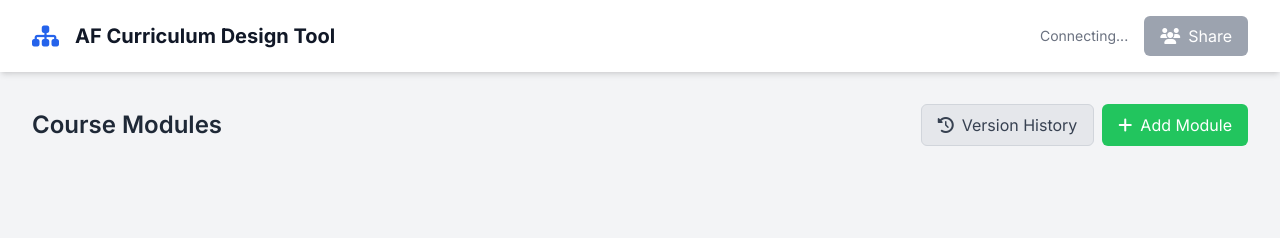
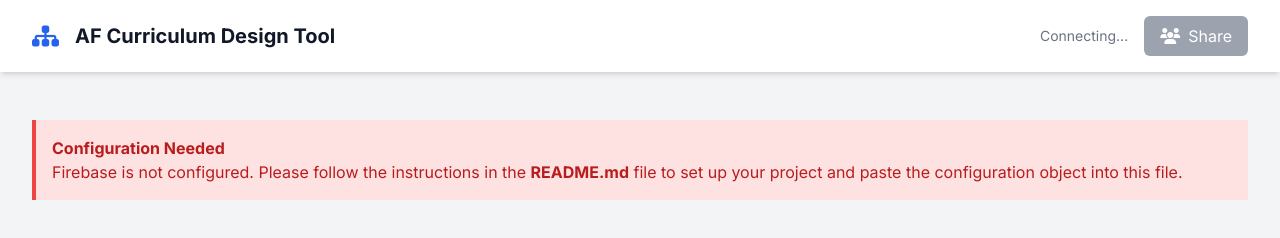
Before and after one commit to TheRevCak/TheRevCak.github.io, a plain HTML site: page index.html in a window 1280 px wide. Drawn offline with nearby package versions, Linux system fonts and the light colour scheme.

Commit message:
Update index.html

```diff
--- a/index.html
+++ b/index.html
@@ -73,24 +73,19 @@
 
 
     <!-- Firebase and App Logic -->
-    <script> type="module">
+    <script type="module">
         import { initializeApp } from "https://www.gstatic.com/firebasejs/11.6.1/firebase-app.js";
         import { getAuth, signInAnonymously, onAuthStateChanged } from "https://www.gstatic.com/firebasejs/11.6.1/firebase-auth.js";
         import { getFirestore, collection, doc, onSnapshot, addDoc, updateDoc, deleteDoc, writeBatch, getDoc, runTransaction } from "https://www.gstatic.com/firebasejs/11.6.1/firebase-firestore.js";
 
         const firebaseConfig = {
-    apiKey: "AIzaSyCwe6SLVFiq7Wx0IeWq9LDYMsczKnLem_Q",
-    authDomain: "uasf-curriculum-dev.firebaseapp.com",
-    projectId: "uasf-curriculum-dev",
-    storageBucket: "uasf-curriculum-dev.firebasestorage.app",
-    messagingSenderId: "816577874619",
-    appId: "1:816577874619:web:a7694c0747bd33655cf79e",
-    measurementId: "G-G1HWDYZHJ8"
-  };
-         // Initialize Firebase
-  const app = initializeApp(firebaseConfig);
-  const analytics = getAnalytics(app);
-
+            apiKey: "YOUR_API_KEY",
+            authDomain: "YOUR_AUTH_DOMAIN",
+            projectId: "YOUR_PROJECT_ID",
+            storageBucket: "YOUR_STORAGE_BUCKET",
+            messagingSenderId: "YOUR_MESSAGING_SENDER_ID",
+            appId: "YOUR_APP_ID"
+        };
 
         let app, auth, db, userId, courseDataUnsubscribe;
         let localCourseData = [];
@@ -487,6 +482,5 @@
         initializeFirebase();
     </script>
 
-
 </body>
 </html>
```
